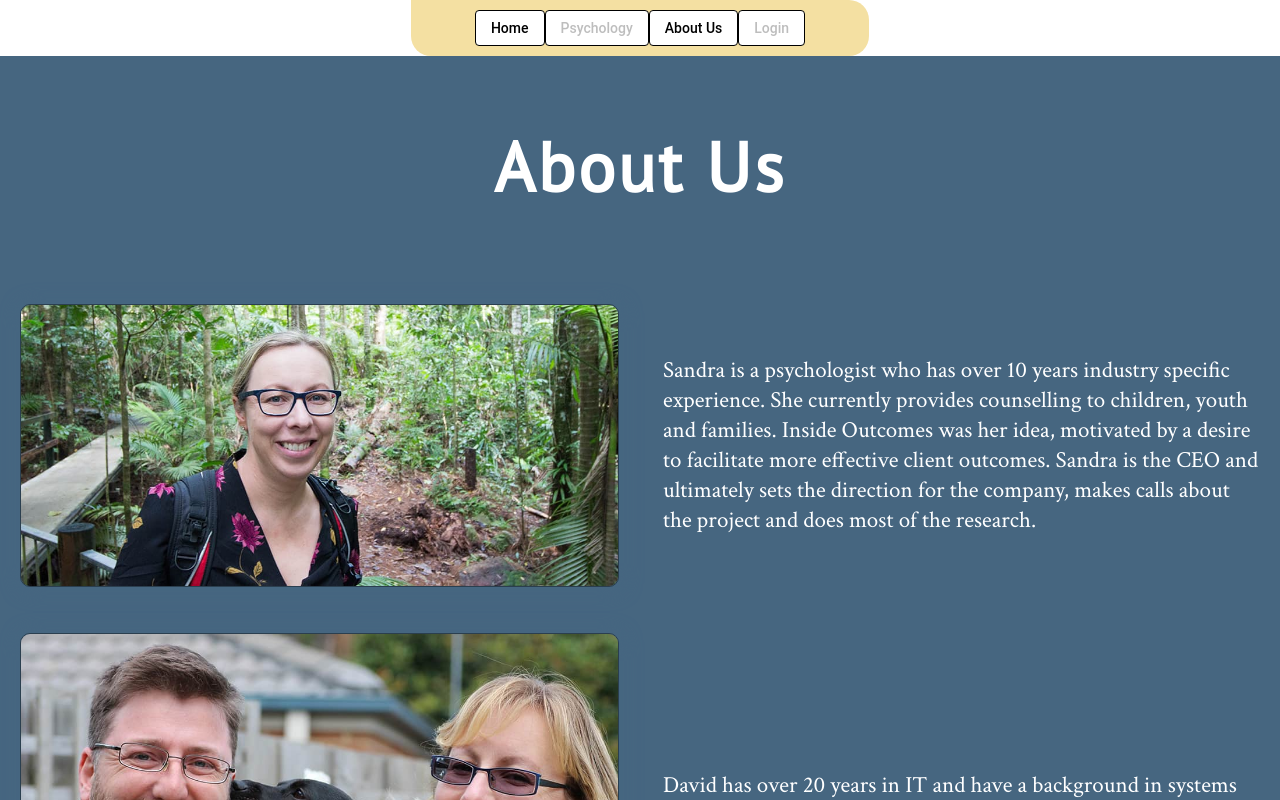
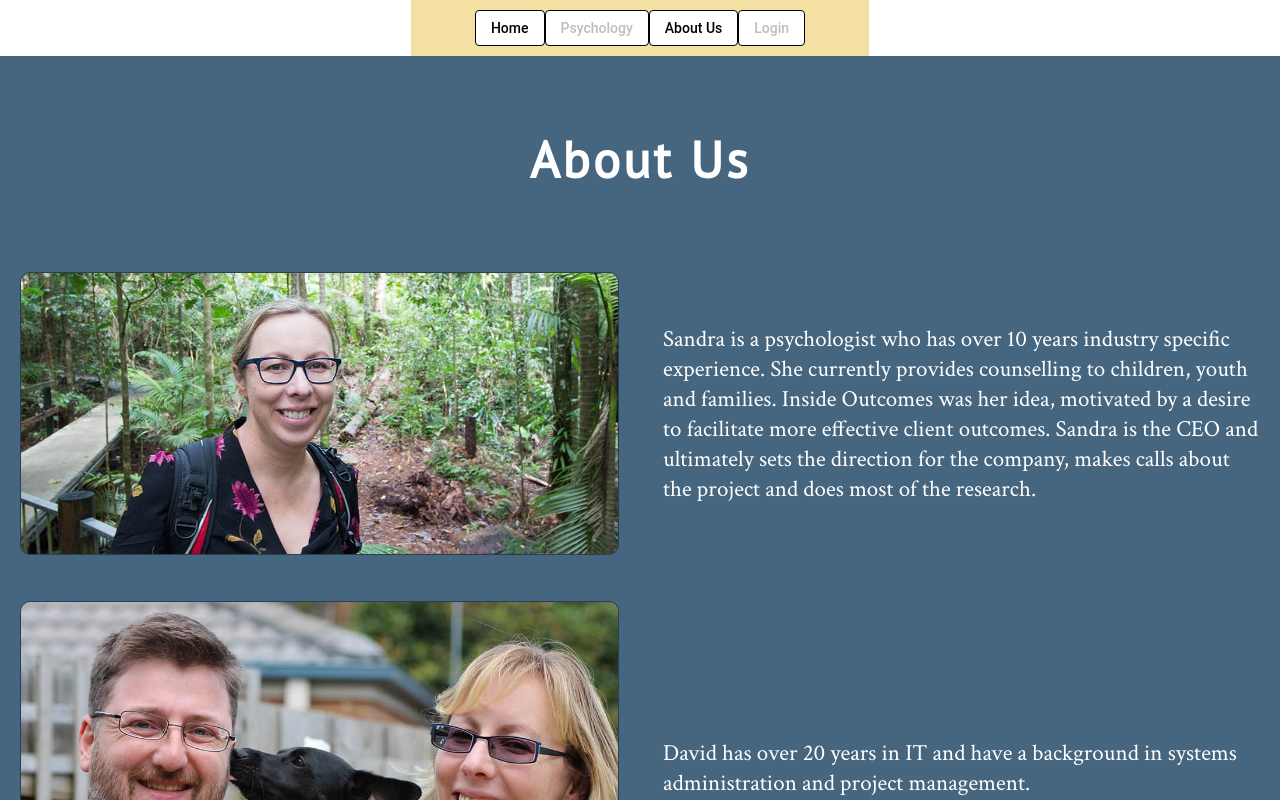
Before and after one commit to davidfawcett/io-web, an Angular app: page /about in a window 1280 px wide. Shown: the top 800 px of the page. Built offline with nearby package versions, Linux system fonts and the light colour scheme.

Commit message:
h1 size reduced, border removed from nav

```diff
--- a/src/app/about/about.component.css
+++ b/src/app/about/about.component.css
@@ -1,3 +1,9 @@
+h1 {
+    margin-top: 50px;
+    font-size: 2.2em;
+    font-weight: bold;
+}
+
 
 @media (max-width:599px)
 {
--- a/src/app/app.component.css
+++ b/src/app/app.component.css
@@ -121,7 +121,7 @@ html, body {
             padding-left: 5%;
             padding-right:5%;
             z-index: 2;
-            border-radius: 0px 00px 20px 20px;
+            /* border-radius: 0px 00px 20px 20px; */
             /* width: 100%; */
             /* font-size:calc(18px + 1.5vh); */
             /* box-shadow: 5px 5px 25px rgb(0,0,0,0.5); */
@@ -183,7 +183,7 @@ html, body {
         padding-left: 5%;
         padding-right:5%;
         z-index: 2;
-        border-radius: 0px 20px 20px 20px;
+        /* border-radius: 0px 20px 20px 20px; */
         /* width: 100%; */
         font-size:calc(18px + 1.5vh);
         /* box-shadow: 5px 5px 25px rgb(0,0,0,0.5); */
--- a/src/app/home/home.component.css
+++ b/src/app/home/home.component.css
@@ -248,6 +248,11 @@ body {
         /* transform: translateY(30px); */
         /* box-shadow: 5px 5px 25px #2b3f4f; */
 
+    }
+
+    h1 {
+        font-size: 2.2em;
+        font-weight: bold;
     }
 
     .button {
@@ -532,7 +537,10 @@ body {
             font-size:calc(18px + 1vh);
         } */
 
-
+        h1 {
+            font-size: 2.2em;
+            font-weight: bold;
+        }
         .heading {
             grid-column: 1/4;
             grid-row: 1;
@@ -682,6 +690,7 @@ body {
             margin-left: 20px;
             height: 100%;
             align-self: center;
+            max-width: 90%;
         }
 
 
@@ -853,6 +862,11 @@ body {
         font-size:calc(18px + 1vh);
     } */
 
+    h1 {
+        margin-top: 50px;
+        font-size: 2.2em;
+        font-weight: bold;
+    }
 
     .heading {
         grid-column: 1/6;
@@ -1021,6 +1035,7 @@ body {
         float: right;
         margin-left: 20px;
         height: 100%;
+        max-width: 90%;
     }
 
     .pricing {
--- a/src/app/home/home.component.html
+++ b/src/app/home/home.component.html
@@ -284,5 +284,5 @@
             <h3>Improve your therapeutic techniques and clients percieve incremental changes</h3>
         </div>
     </div>
-    <br/>
+    <br />
 </div>
--- a/src/index.html
+++ b/src/index.html
@@ -19,6 +19,7 @@
   <base href="/">
 
   <meta name="viewport" content="width=device-width, initial-scale=1">
+  <meta name="description" content="Outcomes tracking software for therapists, counselors and psychologists..">
   <link rel="icon" type="image/x-icon" href="favicon.ico">
   <script
     id="mcjs">!function (c, h, i, m, p) { m = c.createElement(h), p = c.getElementsByTagName(h)[0], m.async = 1, m.src = i, p.parentNode.insertBefore(m, p) }(document, "script", "https://chimpstatic.com/mcjs-connected/js/users/7f86db39a4c802fc358f67cd1/60730925cfd0315e89274f82d.js");</script>
```
Lines whose indentation alone changed are shown as unchanged.
